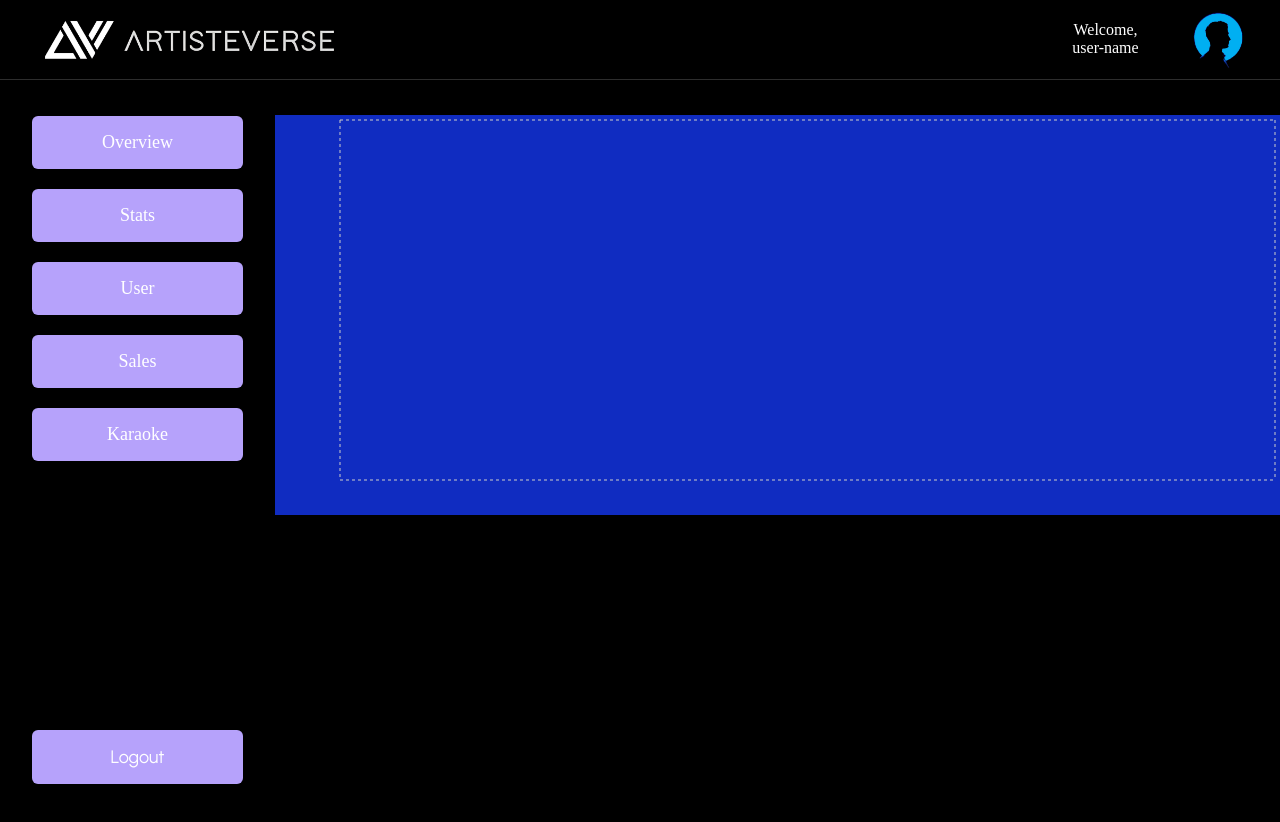
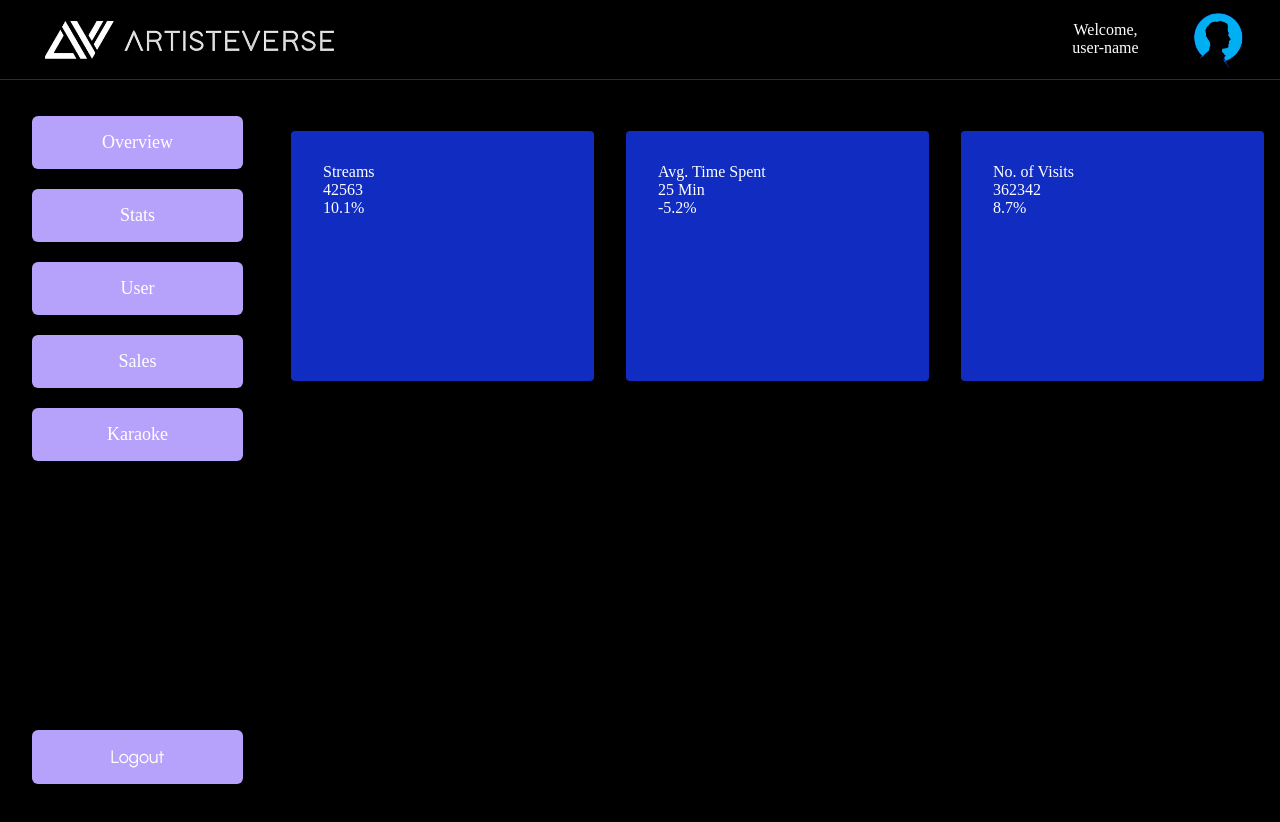
Before and after one commit to KshitizPratap/artisteverse_dashboard, a React (Vite) app: page / in a window 1280 px wide. Shown: the top 822 px of the page. Built offline with nearby package versions, Linux system fonts and the light colour scheme.

Commit message:
Styling of line area graph

```diff
--- a/src/common/components/line-graph/LineGraph.tsx
+++ b/src/common/components/line-graph/LineGraph.tsx
@@ -3,15 +3,15 @@ import {
   Area,
   XAxis,
   YAxis,
-  CartesianGrid,
   Tooltip,
   ResponsiveContainer,
 } from "recharts";
 import { data } from "../../dummyData";
+import classes from "./lineGraph.module.scss";
 
 const LineGraph = () => {
   return (
-    <ResponsiveContainer width="100%" height="100%">
+    <ResponsiveContainer className={classes.graphContainer}>
       <AreaChart width={500} height={400} data={data}>
         <defs>
           <linearGradient id="colorUv" x1="0" y1="0" x2="0" y2="1">
@@ -19,9 +19,8 @@ const LineGraph = () => {
             <stop offset="75%" stopColor="#b6a2fb" stopOpacity={0.3} />
           </linearGradient>
         </defs>
-        <CartesianGrid strokeDasharray="3 3" />
-        <XAxis dataKey="name" />
-        <YAxis />
+        <XAxis stroke="#fff" tick={false} padding={{ right: 20 }} />
+        <YAxis stroke="#fff" tick={false} padding={{ top: 20 }} />
         <Tooltip />
         <Area
           type="monotone"
--- a/src/common/components/line-graph/lineGraph.module.scss
+++ b/src/common/components/line-graph/lineGraph.module.scss
@@ -0,0 +1,7 @@
+.graphContainer {
+  width: 97% !important;
+  height: 60% !important;
+  position: absolute;
+  left: -24px;
+  top: 100px;
+}
--- /dev/null
+++ b/src/common/components/metric/metrics.module.scss
@@ -0,0 +1,11 @@
+@import "/src/common/style/utils.scss";
+
+.mainContainer {
+  @include flex-container(column);
+
+  min-height: 250px;
+  padding: 2rem;
+  background-color: var(--secondary-color);
+  border-radius: 4px;
+  position: relative;
+}
--- /dev/null
+++ b/src/common/components/metric/metrics.tsx
@@ -0,0 +1,31 @@
+import { MetricProps } from "../../model/commonTypes";
+import LineGraph from "../line-graph/LineGraph";
+import classes from "./metrics.module.scss";
+
+const Metrics = (props: MetricProps) => {
+  const { metricType, title, total = "", relativeProgress = "" } = props;
+
+  const getMetrics = () => {
+    switch (metricType) {
+      case "circular":
+        return null;
+      case "line":
+        return (
+          <>
+            <div className={classes.metricHeader}>
+              <div className={classes.title}>
+                <p>{title}</p>
+                <p>{total}</p>
+                <p>{relativeProgress}</p>
+              </div>
+            </div>
+            <LineGraph />
+          </>
+        );
+    }
+  };
+
+  return <div className={classes.mainContainer}>{getMetrics()}</div>;
+};
+
+export default Metrics;
--- /dev/null
+++ b/src/common/model/commonTypes.ts
@@ -0,0 +1,6 @@
+export type MetricProps = {
+  metricType: "line" | "circular";
+  title: string;
+  total?: string;
+  relativeProgress?: string;
+};
--- a/src/pages/overview/overview.module.scss
+++ b/src/pages/overview/overview.module.scss
@@ -1,4 +1,7 @@
+@import "/src/common/style/utils.scss";
+
 .mainContainer {
-  height: 50vh;
-  background-color: var(--secondary-color);
+  @include flex-container(row, space-around, center, 100%, 2rem);
+
+  padding: 1rem;
 }
--- a/src/pages/overview/overview.tsx
+++ b/src/pages/overview/overview.tsx
@@ -1,10 +1,34 @@
-import LineGraph from "../../common/components/line-graph/LineGraph";
+import Metrics from "../../common/components/metric/metrics";
+import { MetricProps } from "../../common/model/commonTypes";
 import classes from "./overview.module.scss";
+
+const overviewMetrics: Array<MetricProps> = [
+  {
+    metricType: "line",
+    title: "Streams",
+    total: "42563",
+    relativeProgress: "10.1%",
+  },
+  {
+    metricType: "line",
+    title: "Avg. Time Spent",
+    total: "25 Min",
+    relativeProgress: "-5.2%",
+  },
+  {
+    metricType: "line",
+    title: "No. of Visits",
+    total: "362342",
+    relativeProgress: "8.7%",
+  },
+];
 
 const Overview = () => {
   return (
     <div className={classes.mainContainer}>
-      <LineGraph />
+      {overviewMetrics.map((metrics) => {
+        return <Metrics {...metrics} />;
+      })}
     </div>
   );
 };
```
